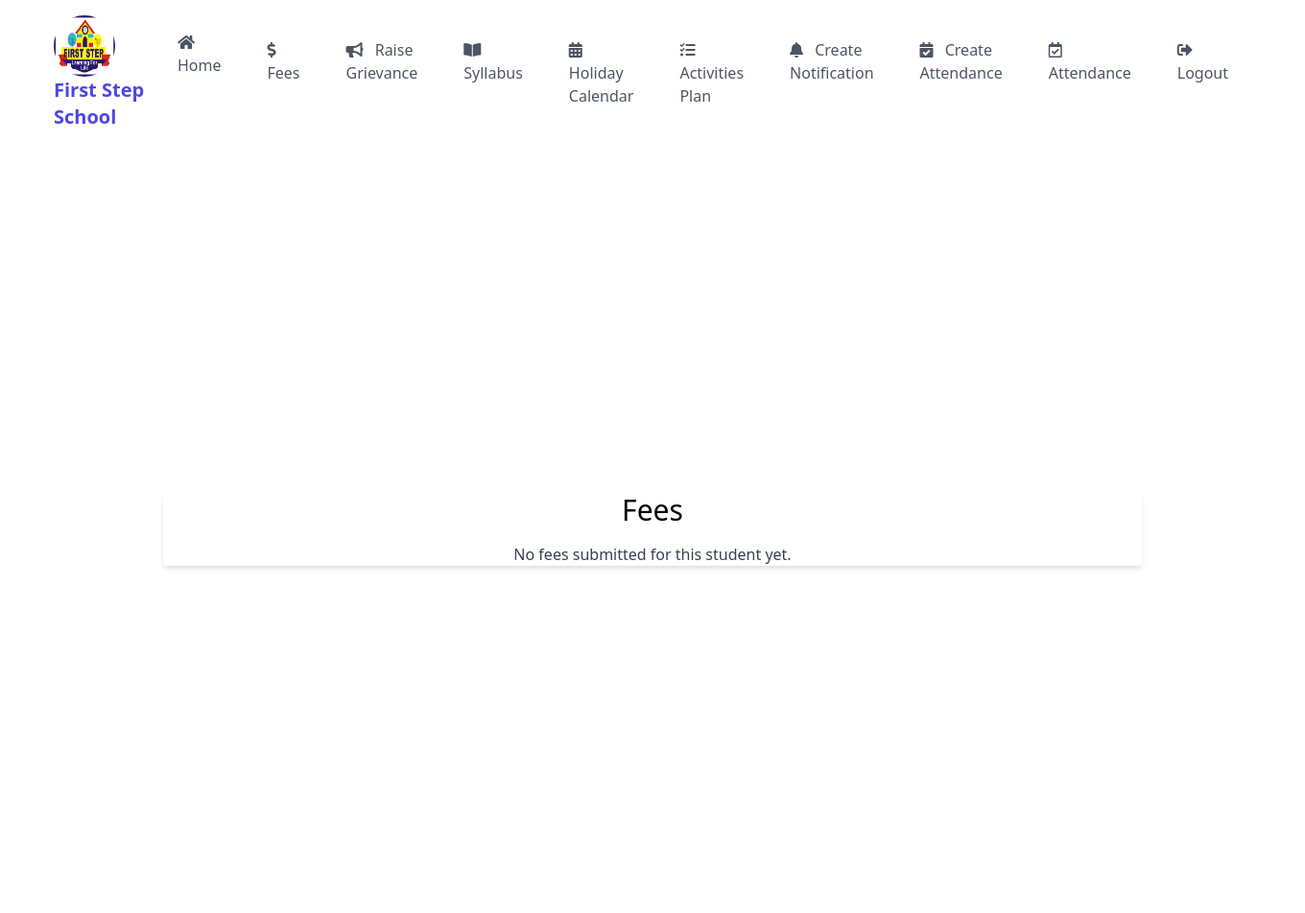
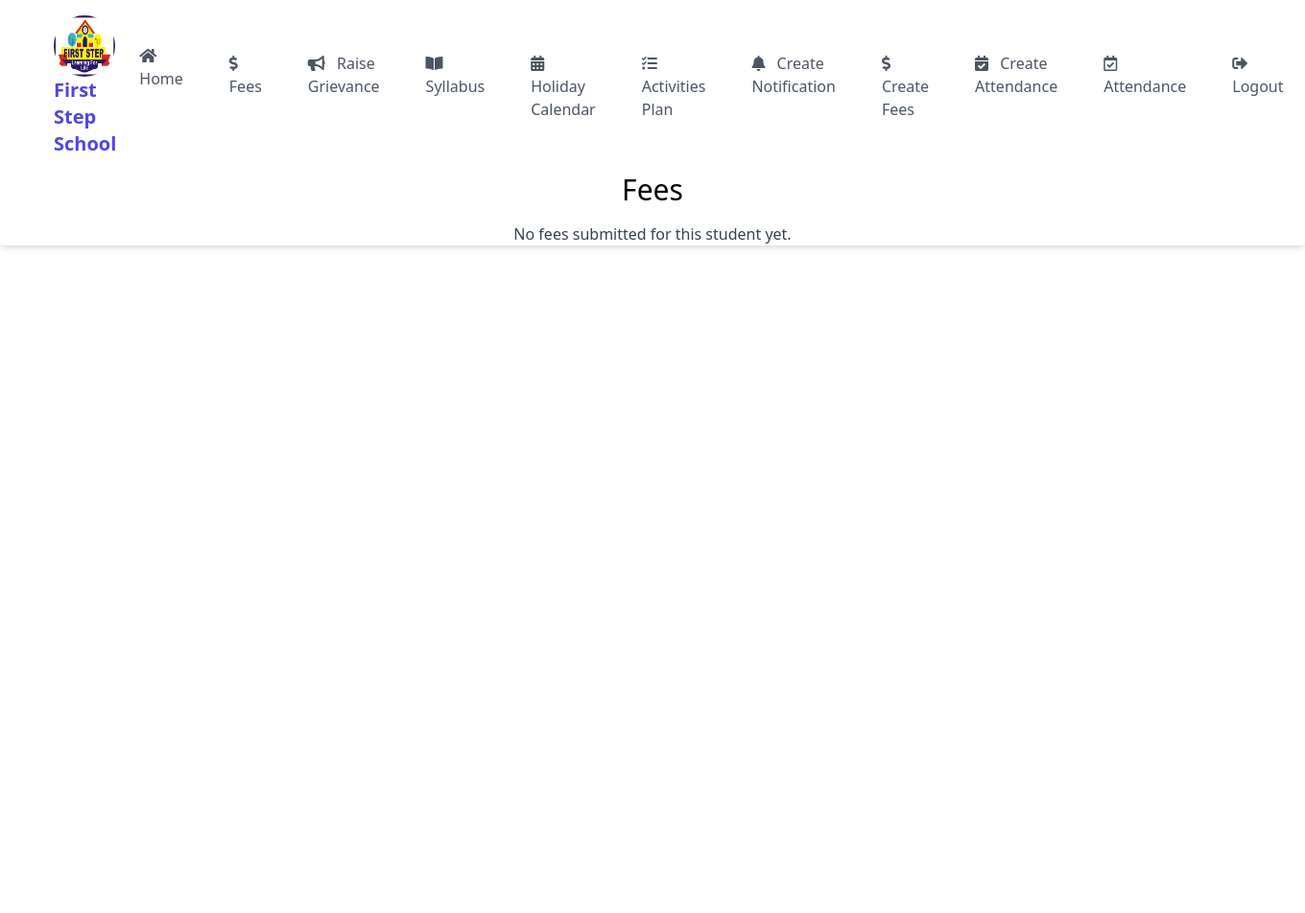
Before and after one commit to bhupenderkumar/firststeppublicschool, a Flask app: page /fees in a window 1360 px wide. Shown: the whole page at 96% size. After the commit the page ends 259 px from the top, so only its background shows below. Run offline with Flask 3, Linux system fonts and the light colour scheme; the visitor is signed in with stand-in values (Sample User, id 1); data that the repository does not hold is empty; parts of the project's set-up code (start-up, migrations or seed data) failed here and were passed over; some libraries are stand-ins or nearby versions.

Commit message:
final Changes

```diff
--- a/app.py
+++ b/app.py
@@ -64,6 +64,14 @@ def extract_data_from_form(request_form, existing_data=None):
     for key in request_form.keys():
         data[key] = request_form.get(key) or (existing_data[key] if existing_data and key in existing_data else None)
     return data
+
+def extract_data_from_request(request_obj, exclude_keys=None):
+    data = {}
+    for key in request_obj.form.keys():
+        if not exclude_keys or key not in exclude_keys:
+            data[key] = request_obj.form[key]
+    return data
+
 @app.route('/signup', methods=['GET', 'POST'])
 def signup():
     if request.method == 'POST':
@@ -303,7 +311,7 @@ def syllabus():
 @app.route('/holiday-calendar')
 @login_required
 def holiday_calendar():
-    return render_template('holiday_calendar.html')
+    return render_templateextract_data_from_form('holiday_calendar.html')
 @app.route('/update_attendance/<attendance_id>', methods=['PUT'])
 def update_attendance(attendance_id):
     data = request.json  # Assuming the data is sent as JSON in the request body
@@ -416,6 +424,19 @@ def update_role(user_id):
         db.students.update_one({"_id": user_id}, {"$set": {"role": new_role}})
         flash(f"Role for {user['username']} updated successfully!", 'success')
         return redirect(url_for('dashboard'))
+
+@app.route("/create_fees", methods=["GET", "POST"])
+@login_required
+def create_fee():
+    classes = get_classes_from_db()  # Implement this function to fetch class names from MongoDB
+    if request.method == "GET":
+        return render_template('create_fee.html', classes=classes)
+    fee_data = extract_data_from_request(request)
+    fee_data['fee_type'] = request.form.getlist('fee_type[]')
+    fee_data["collected_by"] = session["username"]
+    db.fees.insert_one(fee_data)
+    return redirect(url_for("create_fee"))
+
 
 def get_next_sequence(name):
     # First, check if the document exists
--- a/app_admin.py
+++ b/app_admin.py
@@ -160,12 +160,9 @@ def create_fee():
     classes = get_classes_from_db()  # Implement this function to fetch class names from MongoDB
     if request.method == "GET":
         return render_template('create_fee.html', classes=classes)
-
     fee_data = extract_data_from_request(request)
     fee_data["collected_by"] = session["username"]
-
     db.fees.insert_one(fee_data)
-
     return redirect(url_for("create_fee"))
 
 @app.route('/')
--- a/receipt.py
+++ b/receipt.py
@@ -49,8 +49,12 @@ class PDF(FPDF):
         pdf.ln(5)
         pdf.cell(95, 10, "Amount:", 0, 0, 'R')
         pdf.cell(0, 10, f"Rupees {data['amount']}", 0, 1, 'R')
-        pdf.draw_dotted_line(10, 60, 200, 60)
+        pdf.draw_dotted_line(10, 60, 200, 60
         pdf.ln(5)
+        if data['fee__type':
+            pdf.cell(95, 10, "Fees Content:", 0, 0, 'R')
+            pdf.cell(0, 10, f" {data['fee_type']}", 0, 1, 'R')
+            pdf.ln(5)
         pdf.cell(95, 10, "Total Amount:", 0, 0, 'R')
         pdf.cell(0, 10, f"Rupees {data['amount']}", 0, 1, 'R')
         pdf.output('fee_receipt.pdf', 'F')
--- a/templates/create_fee.html
+++ b/templates/create_fee.html
@@ -29,14 +29,13 @@
     <div class="container mx-auto py-12">
         <div class="bg-white shadow-md rounded px-8 pt-6 pb-8 mb-4">
             <h1 class="text-3xl text-center mb-6">Create Fee</h1>
-            <form action="/fees" method="POST" onsubmit="return validateForm();">
-                <!-- Class Name -->
+            <form action="/create_fees" method="POST" onsubmit="return validateForm();">
                 <div class="mb-4">
                     <label for="class_name" class="text-gray-700 block mb-2">Class Name</label>
                     <select id="class_name" name="class_name" onchange="fetchStudents()" class="shadow appearance-none border rounded w-full py-2 px-3 text-gray-700 leading-tight focus:outline-none focus:shadow-outline" required>
                         <option value="">Select Class</option>
                         {% for class_name in classes %}
-                        <option value="{{ class_name.class_name }}">{{ class_name.class_name }}</option>
+                        <option value="{{ class_name.class_name }}">{{ class_name }}</option>
                         {% endfor %}
                     </select>
                 </div>
--- a/templates/fees.html
+++ b/templates/fees.html
@@ -12,8 +12,8 @@
 
 <body>
     {% include 'header.html' %}
-    <div class="min-h-screen flex flex-col justify-center items-center">
-        <div class="w-3/4">
+    <div>
+        <div>
           <div class="bg-white shadow-md rounded">
             <h1 class="text-3xl text-center mb-4">Fees</h1>
             {% if fees_list|length > 0 %}
--- a/templates/header.html
+++ b/templates/header.html
@@ -63,13 +63,19 @@
                         class="p-2 lg:px-4 md:mx-2 text-gray-600 rounded hover:bg-gray-200 hover:text-gray-700 transition-colors duration-300">
                         <i class="fas fa-calendar-alt mr-2"></i> Holiday Calendar
                     </a>
-                    <a href="/activities-plan" class="p-2 lg:px-4 md:mx-2 text-gray-600 rounded hover:bg-gray-200 hover:text-gray-700 transition-colors duration-300">
-                    <i class="fas fa-tasks mr-2"></i> Activities Plan
-                </a>
+                    <a href="/activities-plan"
+                        class="p-2 lg:px-4 md:mx-2 text-gray-600 rounded hover:bg-gray-200 hover:text-gray-700 transition-colors duration-300">
+                        <i class="fas fa-tasks mr-2"></i> Activities Plan
+                    </a>
                     {% if session.get('user_role') == 'admin' %}
                     <a href="/create_notification"
                         class="p-2 lg:px-4 md:mx-2 text-gray-600 rounded hover:bg-gray-200 hover:text-gray-700 transition-colors duration-300">
                         <i class="fas fa-bell mr-2"></i> Create Notification
+                    </a>
+
+                    <a href="/create_fees"
+                        class="p-2 lg:px-4 md:mx-2 text-gray-600 rounded hover:bg-gray-200 hover:text-gray-700 transition-colors duration-300">
+                        <i class="fas fa-dollar-sign mr-2"></i> Create Fees
                     </a>
                     <a href="/create_attendance"
                         class="p-2 lg:px-4 md:mx-2 text-gray-600 rounded hover:bg-gray-200 hover:text-gray-700 transition-colors duration-300">
```
